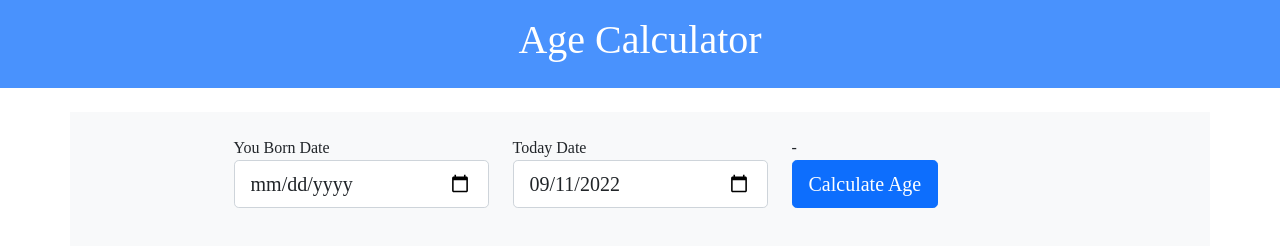
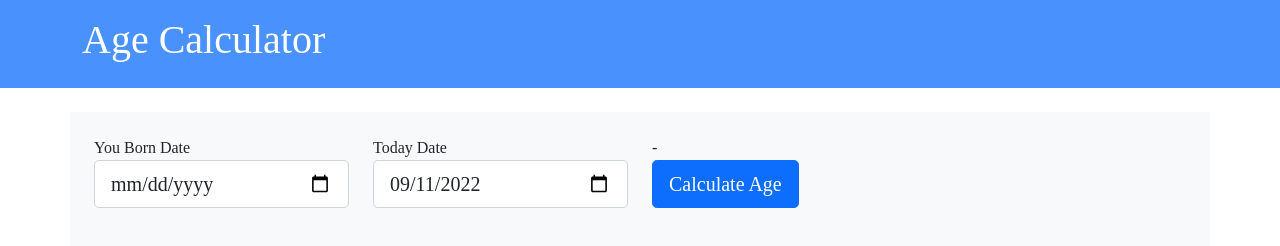
Before and after one commit to mhrafi999/age-calculatro, a plain HTML site: page index.html in a window 1280 px wide. Drawn offline with nearby package versions, Linux system fonts and the light colour scheme.

Commit message:
2nd commit

```diff
--- a/index.html
+++ b/index.html
@@ -16,7 +16,7 @@
 
     <!-- header part start here  -->
     <header id="header" class="bg-primary bg-opacity-75 p-3 text-white">
-        <div class="container text-center ">
+        <div class="container  ">
             <h1>Age Calculator</h1>
         </div>
     </header>
@@ -29,7 +29,7 @@
             <div class="container bg-light p-4 pb-5">
                 <!-- alert message  -->
 
-                <div class="row  row-cols-4 justify-content-center">
+                <div class="row  row-cols-4 ">
                     <div class="col">
                         <label for="yourAge">You Born Date</label>
                         <input type="date" id="yourAge" required class="form-control form-control-lg">
--- a/style.css
+++ b/style.css
@@ -6,6 +6,7 @@ body{
 }
 
 .cursor-pointer{
+
     cursor: pointer;
 }
 
```
